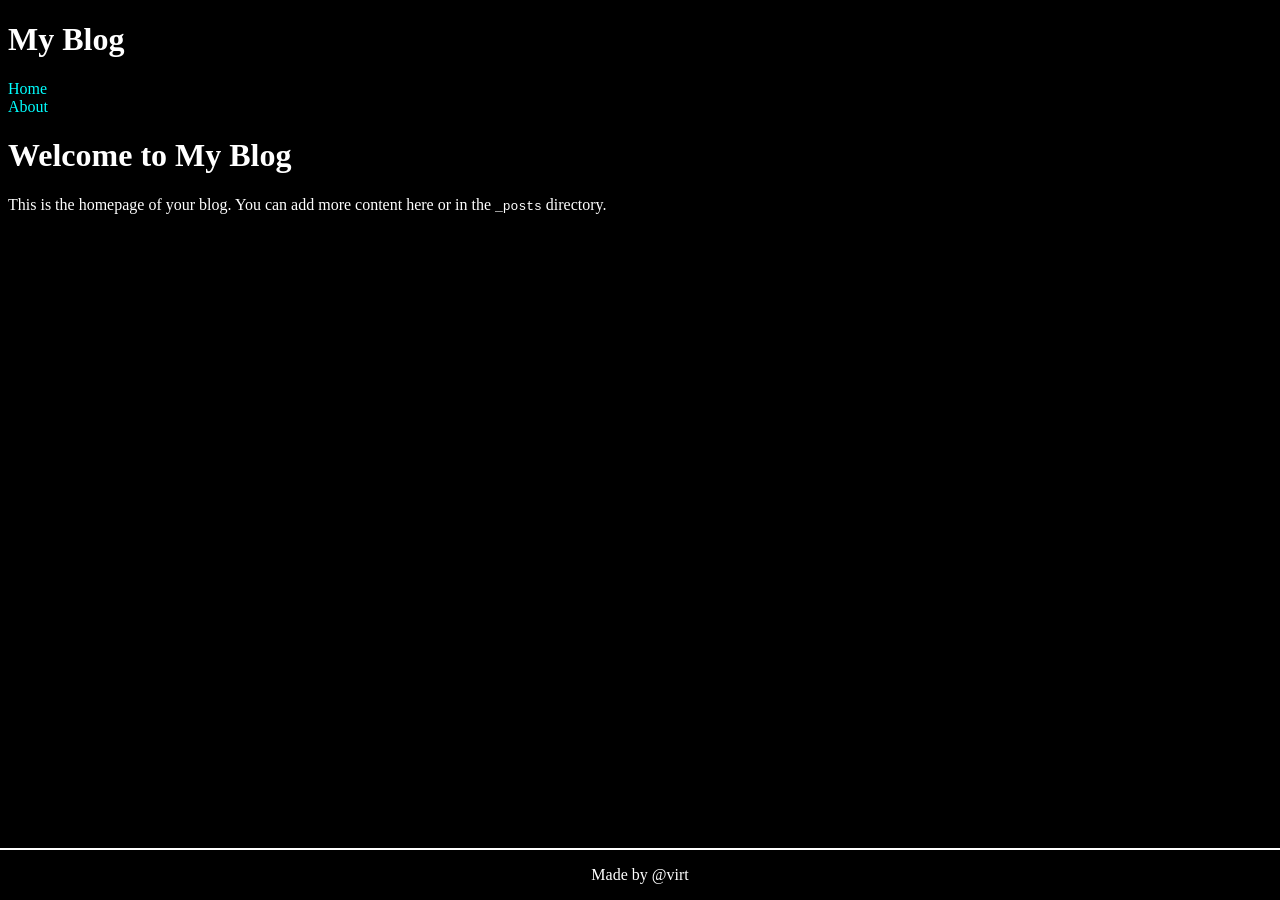
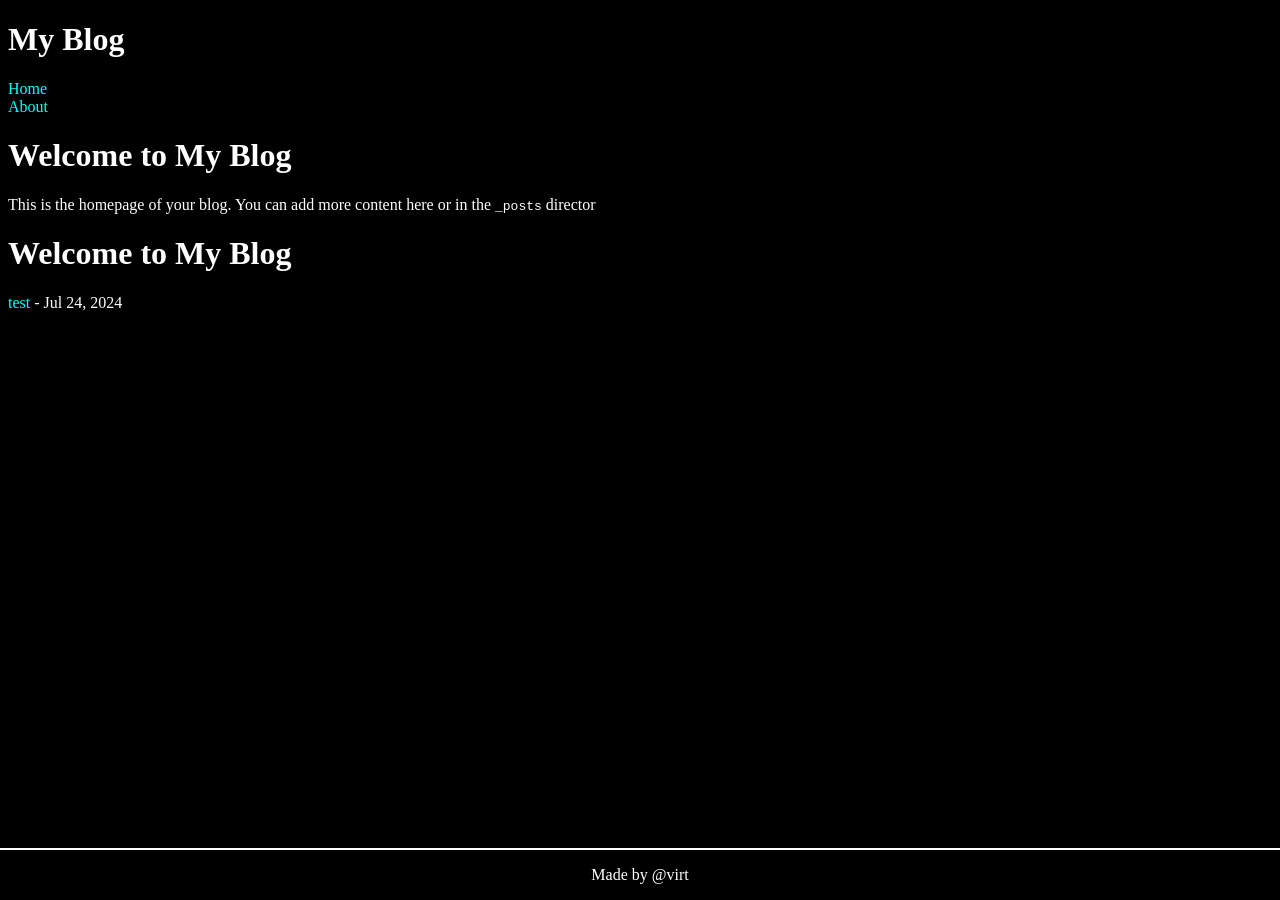
Before and after one commit to Virt-0/0, a Jekyll site: the page built from index.md, in a window 1280 px wide and 900 px high. Built offline with Jekyll 4.4.1, drawn with Linux system fonts in a browser that asks for light colours.

Commit message:
Update index.md

```diff
--- a/index.md
+++ b/index.md
@@ -5,4 +5,12 @@ title: Welcome to My Blog
 
 # Welcome to My Blog
 
-This is the homepage of your blog. You can add more content here or in the `_posts` directory.
+This is the homepage of your blog. You can add more content here or in the `_posts` director
+<h1>Welcome to My Blog</h1>
+
+<ul>
+  {% for post in site.posts %}
+    <li>
+      <a href="{{ post.url }}">{{ post.title }}</a> - {{ post.date | date: "%b %d, %Y" }}
+    </li>
+  {% endfor %}
```
